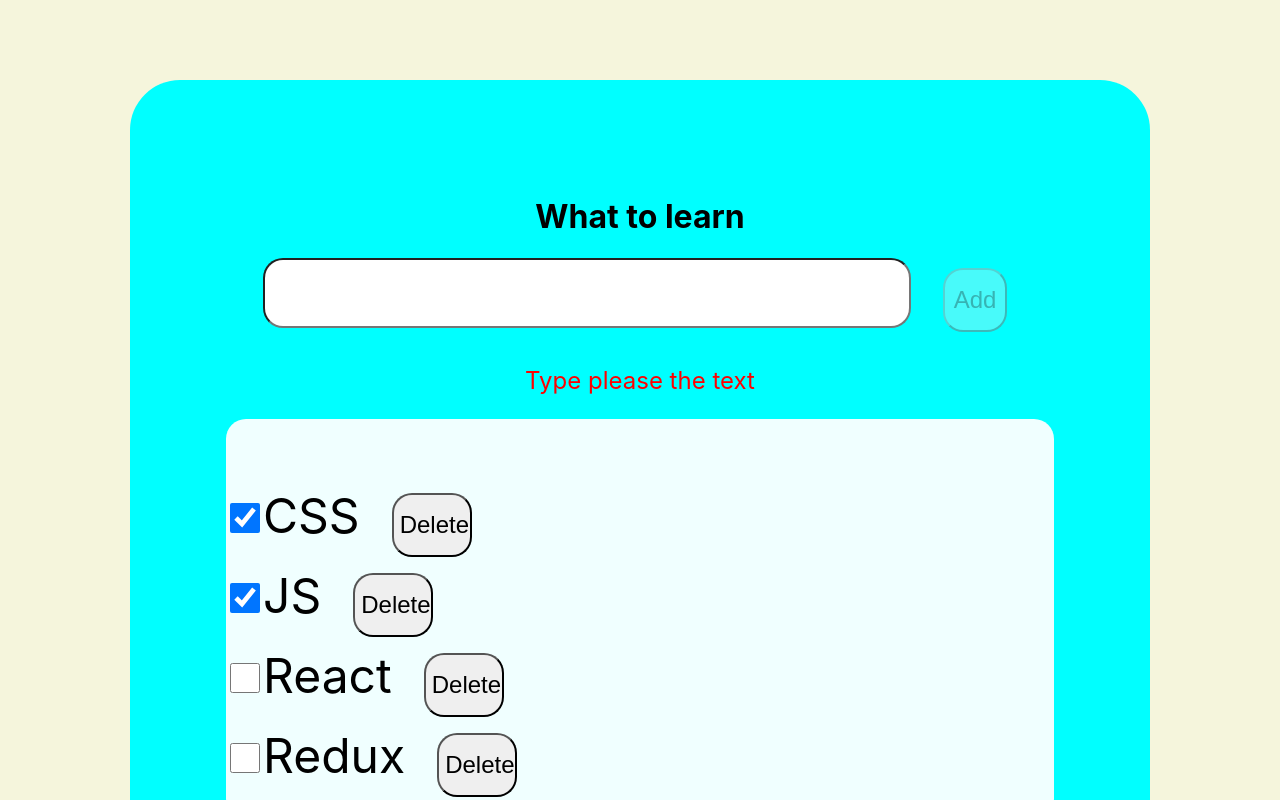
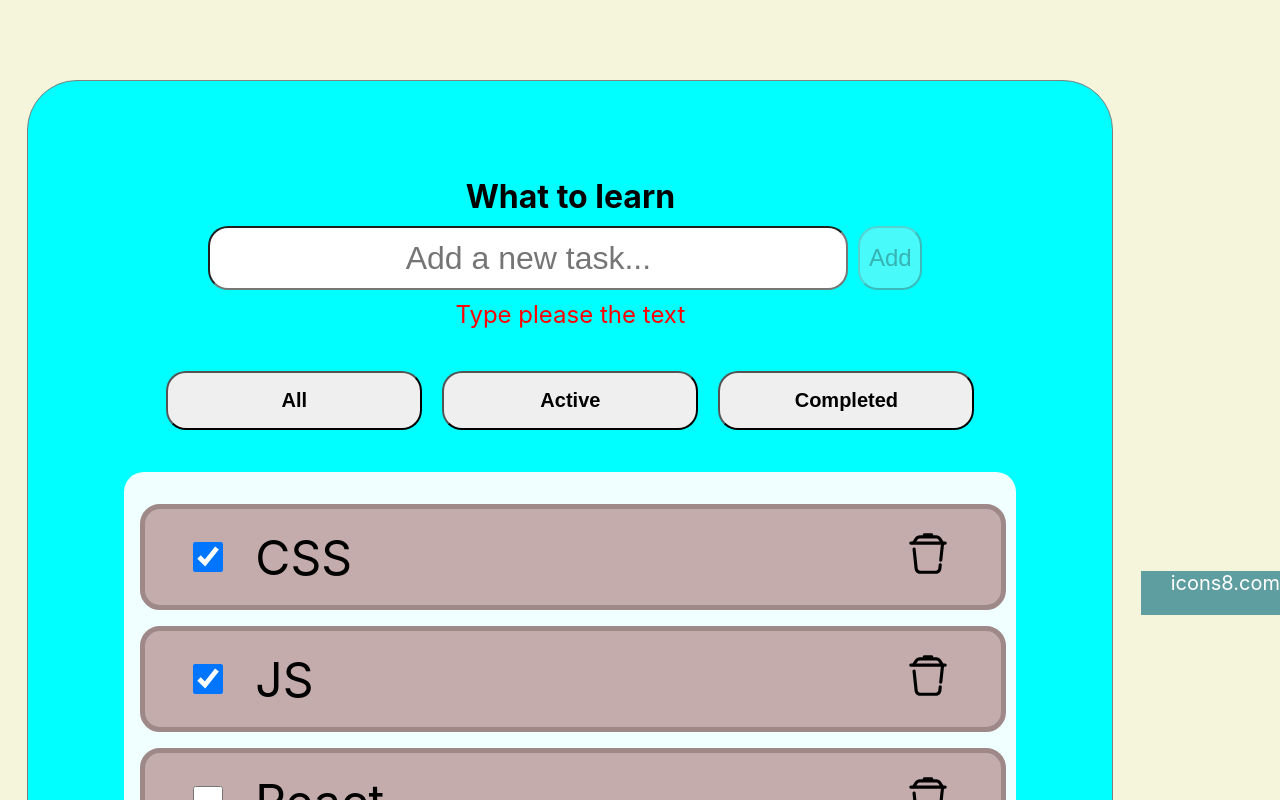
Before and after one commit to Radchenko87dmytro/My-Portfolio, a React (Create React App) app: page / in a window 1280 px wide. Shown: the top 800 px of the page. Built offline with nearby package versions, Linux system fonts and the light colour scheme.

Commit message:
feature: fixed check-box functionality, added delete icons, improved responsibility

```diff
--- a/src/App.css
+++ b/src/App.css
@@ -1,10 +1,20 @@
 /* font-size: calc(10px + 2vmin); */
+
+* {
+  margin: 0;
+  padding: 0;
+  box-sizing: border-box;
+}
 
 h1 {
   display: flex;
   justify-content: center;
   align-items: center;
 }
+h2 {
+  padding: 1rem;
+}
+
 ul {
   list-style-type: none;
   background-color: azure;
@@ -28,16 +38,7 @@
 /* input[type="checkbox"] {
   display: none;
 } */
-.custom-checkbox {
-  display: inline-block;
-  width: 30px;
-  height: 30px;
-  background-color: #fff;
-  border: 2px solid #555;
-  border-radius: 5px;
-  position: relative;
-  cursor: pointer;
-}
+
 /* .custom-checkbox::after {
   content: "";
   position: absolute;
@@ -50,9 +51,7 @@
   border-width: 0 3px 3px 0;
   transform: rotate(45deg);
 } */
-input[type="checkbox"]:checked + .custom-checkbox::after {
-  display: block;
-}
+
 /* button {
   margin: 0 1rem;
   border-radius: 10px;
@@ -65,21 +64,22 @@
   height: 100%;
   background-color: beige;
 }
-.todolist {
-  margin: 5rem 0;
+.todolist-container {
+  margin: 5rem auto;
   display: flex;
   justify-content: center;
   align-items: center;
   padding: 6rem;
   background-color: aqua;
+  border: 1px solid gray;
   border-radius: 50px;
+  /* max-width: 800px; */
 }
-.App > div {
-  /* margin-right: 50px; */
-}
+
 .input-container {
   display: flex;
   justify-content: center;
+  align-items: center;
 }
 .input-area {
   text-align: center;
@@ -88,24 +88,16 @@
   width: 40rem;
   height: 4rem;
 }
-
-.task-item {
-  font-size: 3rem;
-}
-.checkbox {
-  font-size: 2rem;
-}
-.button {
-  border-radius: 20px;
+.add-button {
+  height: 4rem;
   width: 4rem;
-  height: 4rem;
-  margin-left: 2rem;
   font-size: 1.5rem;
 }
-.del {
-  width: 5rem;
+
+.add-button:hover {
+  background-color: greenyellow;
 }
-.button:active {
+.add-button:active {
   background-color: green;
 }
 
@@ -113,13 +105,88 @@
   display: flex;
   justify-content: center;
   align-items: flex-end;
-  margin-top: 5rem;
+  margin: 2rem;
 }
+/* .filter-button {
+  background-color: green;
+} */
+
+.filter-button:hover {
+  background-color: greenyellow;
+}
+
+.task-section {
+  display: block;
+  justify-content: center;
+  align-items: center;
+  width: 100%;
+}
+.task-container {
+  display: flex;
+  align-items: center;
+}
+.task-item {
+  display: flex;
+  justify-content: space-between;
+  align-items: center;
+  font-size: 3rem;
+  padding: 3rem;
+  margin: 1rem;
+  width: 97%;
+  background-color: rgb(196, 172, 172);
+  border: 5px solid #9e8888;
+  border-radius: 20px;
+}
+
+input[type="checkbox"]:checked + .custom-checkbox::after {
+  display: block;
+}
+.custom-checkbox {
+  display: inline-block;
+  width: 30px;
+  height: 30px;
+  background-color: #fff;
+  border: 2px solid #555;
+  border-radius: 5px;
+  position: relative;
+  cursor: pointer;
+  margin-right: 2rem;
+}
+/* .checkbox {
+  font-size: 2rem;
+  margin-right: 2rem;
+} */
+.button-del {
+  font-size: 1.5rem;
+}
+
+.button-del :hover {
+  background-color: red;
+  margin: 15px;
+  border-radius: 20px;
+}
+/* .del {
+  width: 5rem;
+} */
+
 .error {
   display: flex;
   justify-content: center;
   color: red;
   font-size: 1.5em;
+}
+
+.links {
+  flex-direction: column;
+  text-align: center;
+  justify-content: center;
+  color: white;
+  background-color: cadetblue;
+}
+.links p {
+  margin-bottom: 20px;
+  margin-left: 30px;
+  font-size: 20px;
 }
 
 /* Media Queries */
@@ -129,10 +196,13 @@
     width: 375px;
   } */
   .todolist {
-    width: 10rem;
+    /* width: 7rem; */
     display: flex;
     justify-content: center;
     align-items: center;
+  }
+  .task-item {
+    width: 90%;
   }
 }
 
@@ -155,19 +225,18 @@
   }
   .task-item {
     font-size: 1rem;
+    width: 90%;
   }
   .checkbox {
     font-size: 0.5rem;
   }
-  .button {
+  .add-button {
     width: 3rem;
     height: 2rem;
 
     font-size: 1rem;
   }
-  .del {
-    width: 5rem;
-  }
+
   .filter-section {
     flex-direction: column;
     justify-content: center;
@@ -178,8 +247,28 @@
 
 /* Mobile devices (less than 768px) */
 @media screen and (min-width: 768px) and (max-width: 1024px) {
+  .todolist {
+    margin: 1rem 0;
+    display: flex;
+    justify-content: center;
+    align-items: center;
+    padding: 1rem;
+  }
+  .input-area {
+    text-align: center;
+    font-size: 2rem;
+    width: 20rem;
+    height: 2rem;
+  }
+  .task-item {
+    width: 95%;
+  }
 }
 
 /* Larger screens (1024px and above) */
 @media (min-width: 1024px) {
 }
+
+/* @media (filter-button:active) {
+  color: ;
+} */
--- a/src/App.tsx
+++ b/src/App.tsx
@@ -41,6 +41,14 @@
     tasksForTodolist = tasks.filter((t) => t.isDone === false);
   }
 
+  const changeStatus = (id: string, isDone: boolean) => {
+    let task = tasks.find((t) => t.id === id);
+    if (task) {
+      task.isDone = isDone;
+    }
+    setTasks([...tasks]);
+  };
+
   return (
     <div className="App">
       <Todolist
@@ -48,7 +56,11 @@
         removeTask={removeTask}
         changeFilter={changeFilter}
         addTask={addTask}
+        changeStatus={changeStatus}
       />
+      <div className="links">
+        <p>icons8.com</p>
+      </div>
       {/* <Todolist title="Movies" tasks={tasks2} /> */}
     </div>
   );
--- a/src/Todolist.tsx
+++ b/src/Todolist.tsx
@@ -1,20 +1,10 @@
 import "./App.css";
 import { FilterValuesType } from "./App";
-import {
-  ChangeEvent,
-  DetailedHTMLProps,
-  InputHTMLAttributes,
-  useEffect,
-  useState,
-} from "react";
+import { ChangeEvent, useEffect, useState } from "react";
 
 export interface TaskType {
   id: string;
   title: string;
-  isDone: boolean;
-}
-interface Task {
-  // isDone?: DetailedHTMLProps<InputHTMLAttributes<HTMLInputElement>, HTMLInputElement> | undefined
   isDone: boolean;
 }
 
@@ -23,13 +13,12 @@
   removeTask: (id: string) => void;
   changeFilter: (value: FilterValuesType) => void;
   addTask: (title: string) => void;
-  //changeTaskStatus: (id:string, isDone: boolean) => void
+  changeStatus: (id: string, isDone: boolean) => void;
 }
 
 export function Todolist(props: PropsType) {
   const [newTaskTitle, setNewTaskTitle] = useState("");
   const [error, setError] = useState("");
-  const [isDone, setIsDone] = useState<Task>({ isDone: false });
   const [btnDisabled, setBtnDisabled] = useState(false);
 
   // Set status
@@ -40,7 +29,7 @@
       //setNewTaskTitle("Type please the text");
     } else if (newTaskTitle.trim().length >= 20) {
       setBtnDisabled(true);
-      setError("Text schould be schorter");
+      setError("Text cannot be longer then 20 letter.");
       // setNewTaskTitle("Text schould be schorter");
     } else {
       setBtnDisabled(false);
@@ -68,15 +57,30 @@
     props.removeTask(id);
   };
 
-  const onChangeHandler = (event: React.ChangeEvent<HTMLInputElement>) => {
-    setIsDone({ isDone: event.target.checked });
-    console.log(isDone);
+  const [color1, setColor1] = useState<string>("");
+  const [color2, setColor2] = useState<string>("");
+  const [color3, setColor3] = useState<string>("");
+
+  const toggleColor1 = () => {
+    setColor1((prevColor) => (prevColor === "" ? "green" : ""));
+    setColor2("");
+    setColor3("");
   };
 
-  //const errorMessage = "Title is requered";
+  const toggleColor2 = () => {
+    setColor2((prevColor) => (prevColor === "" ? "green" : ""));
+    setColor1("");
+    setColor3("");
+  };
+
+  const toggleColor3 = () => {
+    setColor3((prevColor) => (prevColor === "" ? "green" : ""));
+    setColor1("");
+    setColor2("");
+  };
 
   return (
-    <div className="todolist">
+    <div className="todolist-container">
       <div>
         <h1>What to learn</h1>
         <div className="input-container">
@@ -84,64 +88,93 @@
             className="input-area"
             value={newTaskTitle}
             onChange={taskTitleHandler}
+            placeholder="Add a new task..."
           />
           <button
-            className="button"
+            className="add-button"
             onClick={addTaskHandler}
             disabled={btnDisabled}
           >
             Add
           </button>
         </div>
+
         {/* {errorMessage && !btnDisabled} */}
         <p className="error">{error}</p>
-        <ul>
-          {props.tasks.map((t) => {
-            return (
-              <li className="task-item" key={t.id}>
-                <input
-                  className="custom-checkbox"
-                  type={"checkbox"}
-                  checked={t.isDone}
-                  //checked={isDone}
-                  onChange={onChangeHandler}
-                />
-                <span>{t.title}</span>
-                <button
-                  className="button del"
-                  onClick={() => {
-                    removeTaskHandler(t.id);
-                  }}
-                >
-                  Delete
-                </button>
-              </li>
-            );
-          })}
-        </ul>
+
         <div className="filter-section">
           <button
+            style={{ backgroundColor: color3 }}
+            className="filter-button"
             onClick={() => {
               props.changeFilter("all");
+              toggleColor3();
             }}
           >
             <h2> All</h2>
           </button>
           <button
+            style={{ backgroundColor: color1 }}
+            className="filter-button"
             onClick={() => {
               props.changeFilter("active");
+              toggleColor1();
             }}
           >
             <h2>Active</h2>
           </button>
           <button
+            style={{ backgroundColor: color2 }}
+            className="filter-button"
             onClick={() => {
               props.changeFilter("completed");
+              toggleColor2();
             }}
           >
             <h2>Completed</h2>
           </button>
         </div>
+        <ul className="task-section">
+          {props.tasks.map((t) => {
+            const onChangeHandler = (
+              event: React.ChangeEvent<HTMLInputElement>
+            ) => {
+              props.changeStatus(t.id, event.currentTarget.checked);
+            };
+            return (
+              <li className="task-item" key={t.id}>
+                <div className="task-container">
+                  <input
+                    className="custom-checkbox"
+                    type={"checkbox"}
+                    checked={t.isDone}
+                    //checked={isDone.isDone}
+                    onChange={onChangeHandler}
+                  />
+                  <span>{t.title}</span>
+                </div>
+
+                <div
+                  className="button-del"
+                  onClick={() => {
+                    removeTaskHandler(t.id);
+                  }}
+                >
+                  <svg
+                    xmlns="http://www.w3.org/2000/svg"
+                    x="0px"
+                    y="0px"
+                    width="50"
+                    height="50"
+                    viewBox="0 0 48 48"
+                  >
+                    <path d="M 20.5 4 A 1.50015 1.50015 0 0 0 19.066406 6 L 16.140625 6 C 14.303372 6 12.582924 6.9194511 11.564453 8.4492188 L 9.1972656 12 L 7.5 12 A 1.50015 1.50015 0 1 0 7.5 15 L 9.7636719 15 A 1.50015 1.50015 0 0 0 10.208984 15 L 36.330078 15 L 34.757812 29.679688 A 1.50015 1.50015 0 1 0 37.740234 29.998047 L 39.347656 15 L 40.5 15 A 1.50015 1.50015 0 1 0 40.5 12 L 38.802734 12 L 36.435547 8.4492188 C 35.416254 6.9202798 33.696001 6 31.859375 6 L 28.933594 6 A 1.50015 1.50015 0 0 0 27.5 4 L 20.5 4 z M 16.140625 9 L 31.859375 9 C 32.696749 9 33.474746 9.4162203 33.939453 10.113281 L 35.197266 12 L 12.802734 12 L 14.060547 10.113281 A 1.50015 1.50015 0 0 0 14.0625 10.111328 C 14.525982 9.4151428 15.301878 9 16.140625 9 z M 10.572266 17.650391 A 1.50015 1.50015 0 0 0 9.1171875 19.330078 L 11.125 38.085938 C 11.423352 40.868277 13.795836 43 16.59375 43 L 31.404297 43 C 34.202211 43 36.574695 40.868277 36.873047 38.085938 L 37.246094 34.605469 A 1.50015 1.50015 0 1 0 34.263672 34.287109 L 33.890625 37.765625 C 33.752977 39.049286 32.694383 40 31.404297 40 L 16.59375 40 C 15.303664 40 14.247023 39.049286 14.109375 37.765625 L 12.099609 19.011719 A 1.50015 1.50015 0 0 0 10.572266 17.650391 z"></path>
+                  </svg>
+                </div>
+              </li>
+            );
+          })}
+        </ul>
       </div>
     </div>
   );
```
